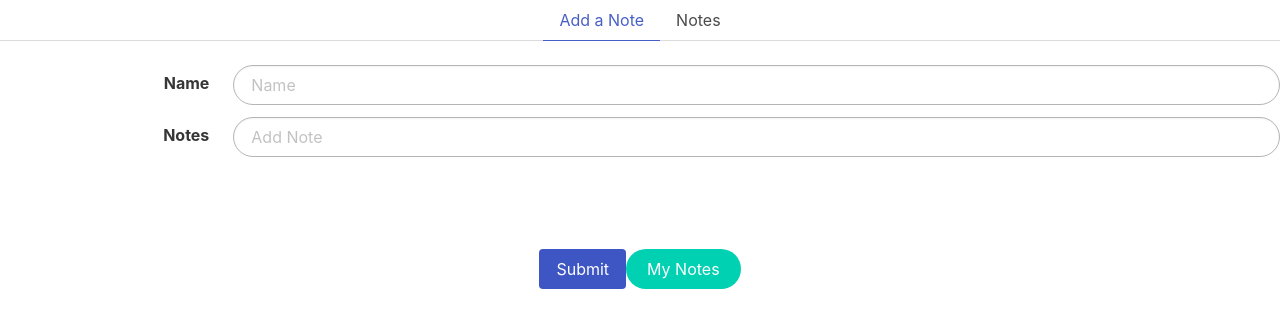
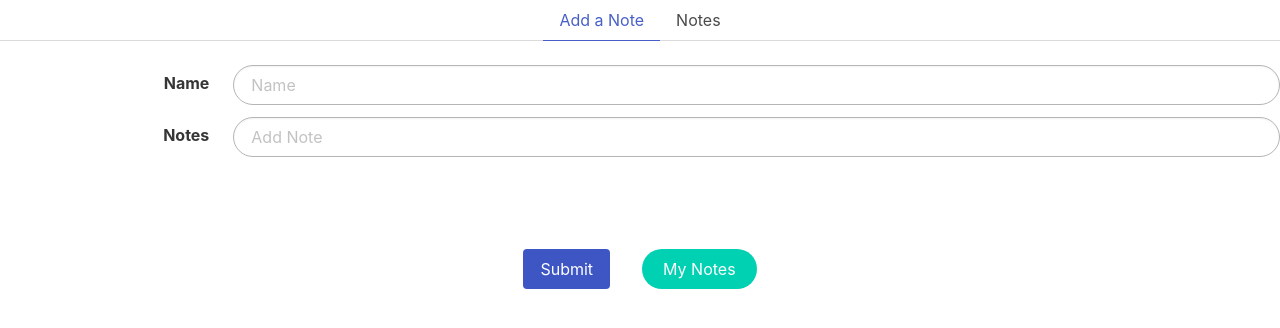
Before and after one commit to amsu21/notes-application, a website: page index.html in a window 1280 px wide. Drawn offline with nearby package versions, Linux system fonts and the light colour scheme.

Commit message:
Added spacing

```diff
--- a/style.css
+++ b/style.css
@@ -11,3 +11,7 @@ body {
   height: 200px;
   margin: 0 auto;
 }
+
+.all-notes {
+  margin-left: 2rem;
+}
```
